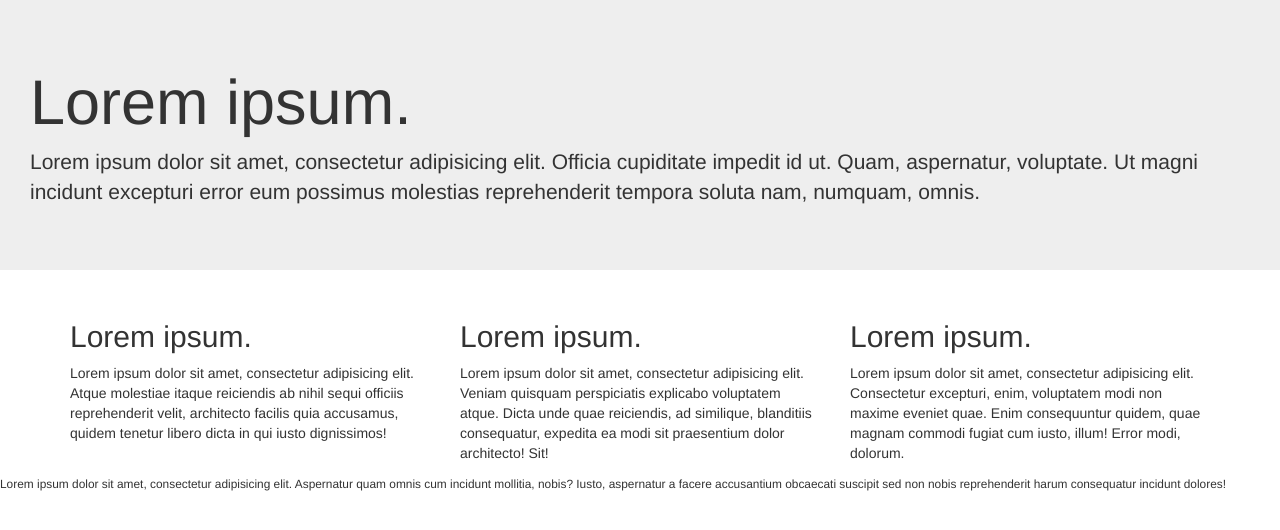
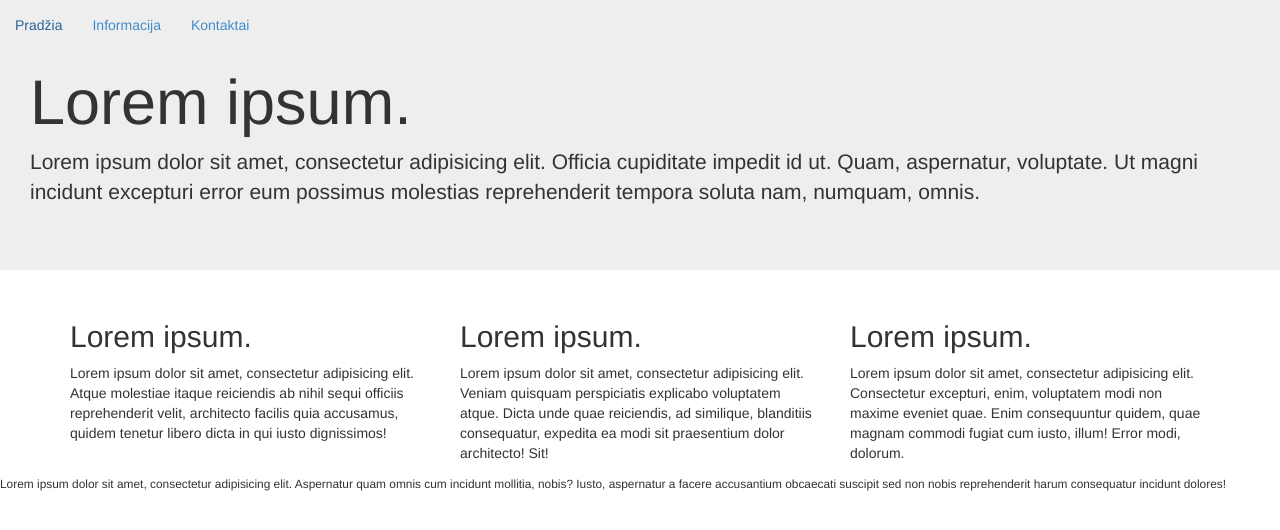
Before and after one commit to Linartai/Linartai.github.io, a plain HTML site: page index.html in a window 1280 px wide. Drawn offline with nearby package versions, Linux system fonts and the light colour scheme.

Commit message:
added a nav bar

```diff
--- a/index.html
+++ b/index.html
@@ -8,6 +8,19 @@
 	<title>Linas ir Monika Linartai - Rugsėjo 26 dieną!</title>
 </head>
 <body>
+	<div class="navbar navbar-fixed-top" role="navigation">
+		<ul class="nav navbar-nav">
+			<li>
+				<a href="#">Pradžia</a>
+			</li>
+			<li>
+				<a href="#">Informacija</a>
+			</li>
+			<li>
+				<a href="#">Kontaktai</a>
+			</li>
+		</ul>
+	</div>
 	<div class="jumbotron">
 		<h1>Lorem ipsum.</h1>
 		<p>Lorem ipsum dolor sit amet, consectetur adipisicing elit. Officia cupiditate impedit id ut. Quam, aspernatur, voluptate. Ut magni incidunt excepturi error eum possimus molestias reprehenderit tempora soluta nam, numquam, omnis.</p>
```
